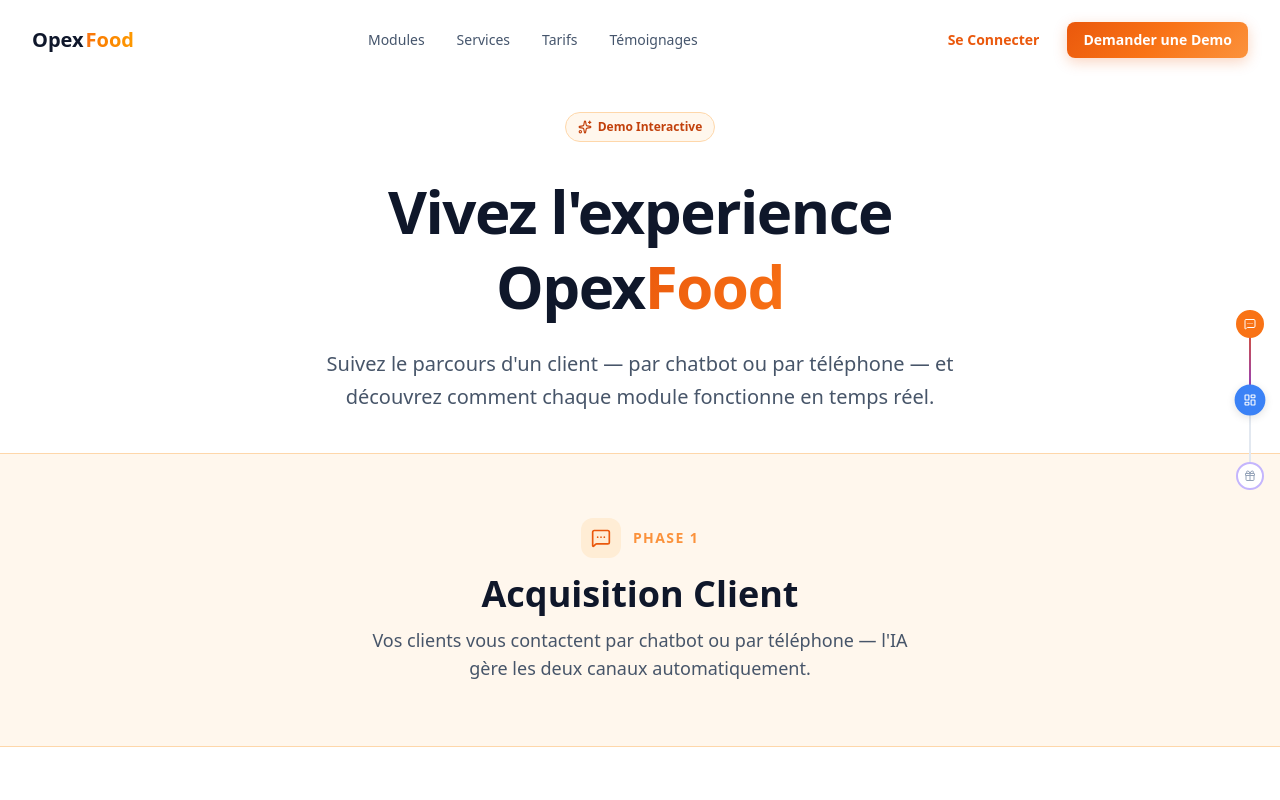
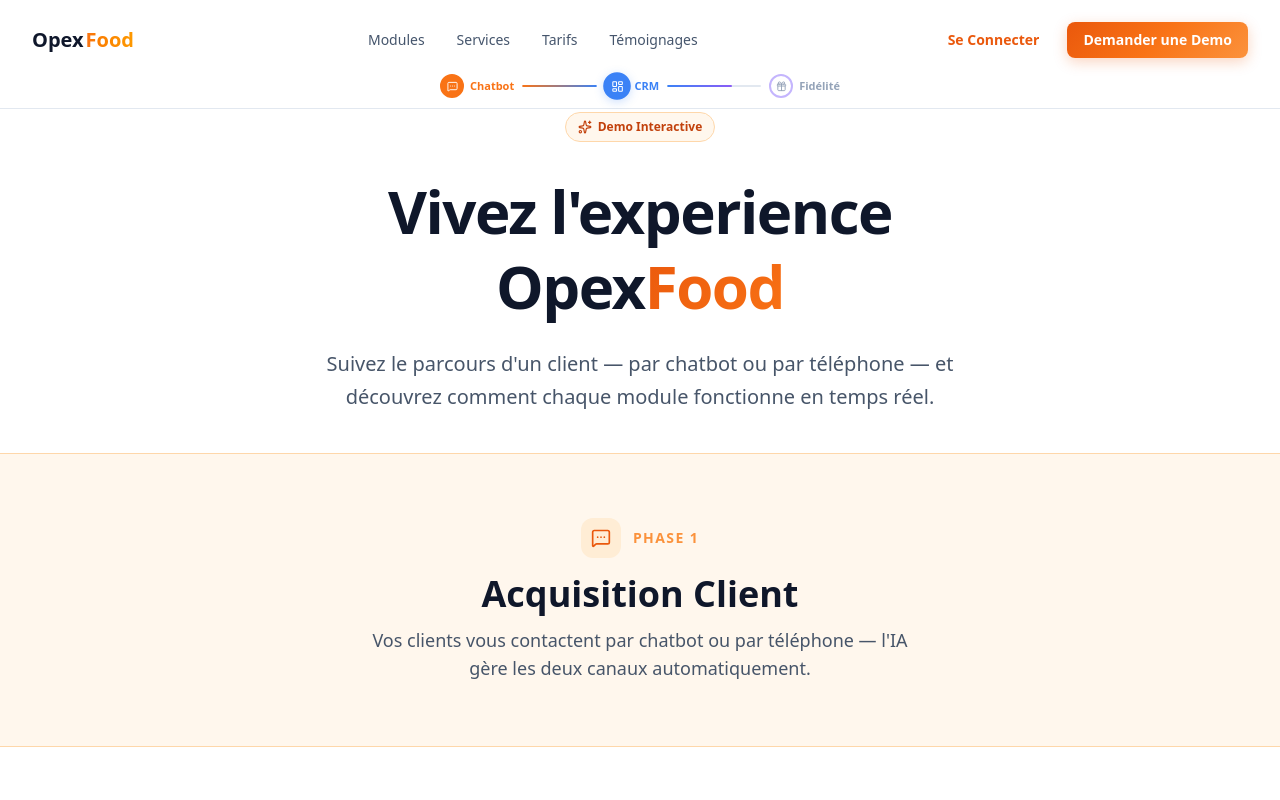
Before and after one commit to PHT001/opexfood, a Next.js app: page /demo in a window 1280 px wide. Shown: the top 800 px of the page. Built offline with nearby package versions, Linux system fonts and the light colour scheme.

Commit message:
fix: move progress line to horizontal top bar below navbar
Co-Authored-By: Claude Opus 4.6 <noreply@anthropic.com>

```diff
--- a/src/components/demo/DemoProgressLine.tsx
+++ b/src/components/demo/DemoProgressLine.tsx
@@ -4,24 +4,16 @@ import { useEffect, useRef, useState } from "react";
 import { MessageSquareMore, LayoutDashboard, Gift } from "lucide-react";
 
 const steps = [
-  { id: "step-chatbot", label: "Acquisition", icon: MessageSquareMore, activeBg: "#f97316", borderColor: "#fdba74", inactiveBg: "#fff7ed" },
-  { id: "step-2", label: "CRM", icon: LayoutDashboard, activeBg: "#3b82f6", borderColor: "#93c5fd", inactiveBg: "#eff6ff" },
-  { id: "step-3", label: "Fidélité", icon: Gift, activeBg: "#8b5cf6", borderColor: "#c4b5fd", inactiveBg: "#f5f3ff" },
+  { id: "step-chatbot", label: "Chatbot", icon: MessageSquareMore, activeBg: "#f97316", borderColor: "#fdba74" },
+  { id: "step-2", label: "CRM", icon: LayoutDashboard, activeBg: "#3b82f6", borderColor: "#93c5fd" },
+  { id: "step-3", label: "Fidélité", icon: Gift, activeBg: "#8b5cf6", borderColor: "#c4b5fd" },
 ];
 
 export default function DemoProgressLine() {
   const [activeIndex, setActiveIndex] = useState(-1);
   const [progress, setProgress] = useState(0);
   const [visible, setVisible] = useState(false);
-  const [isMobile, setIsMobile] = useState(false);
   const rafRef = useRef<number>(0);
-
-  useEffect(() => {
-    const checkMobile = () => setIsMobile(window.innerWidth < 1024);
-    checkMobile();
-    window.addEventListener("resize", checkMobile, { passive: true });
-    return () => window.removeEventListener("resize", checkMobile);
-  }, []);
 
   useEffect(() => {
     const sectionEls = steps.map((s) => document.getElementById(s.id));
@@ -70,85 +62,67 @@ export default function DemoProgressLine() {
     return () => window.removeEventListener("scroll", onScroll);
   }, []);
 
-  const dotSize = isMobile ? 18 : 28;
-  const iconSize = isMobile ? 8 : 12;
-  const gap = isMobile ? 24 : 48;
-  const rightPos = isMobile ? 4 : 16;
-
   return (
     <div
       style={{
         position: "fixed",
-        right: rightPos,
-        top: "50%",
-        transform: "translateY(-50%)",
-        zIndex: 40,
-        display: "flex",
-        flexDirection: "column",
-        alignItems: "center",
-        transition: "opacity 0.5s",
+        top: 64,
+        left: 0,
+        right: 0,
+        zIndex: 45,
+        transition: "opacity 0.4s, transform 0.4s",
         opacity: visible ? 1 : 0,
+        transform: visible ? "translateY(0)" : "translateY(-100%)",
         pointerEvents: visible ? "auto" : "none",
       }}
     >
-      {/* Background line */}
+      {/* Background bar */}
       <div
         style={{
-          position: "absolute",
-          left: "50%",
-          transform: "translateX(-50%)",
-          top: 0,
-          bottom: 0,
-          width: 2,
-          backgroundColor: "#e2e8f0",
-          borderRadius: 9999,
+          backgroundColor: "rgba(255,255,255,0.92)",
+          backdropFilter: "blur(12px)",
+          WebkitBackdropFilter: "blur(12px)",
+          borderBottom: "1px solid #e2e8f0",
+          padding: "8px 16px",
         }}
-      />
-
-      {/* Progress fill */}
+      >
         <div
           style={{
-          position: "absolute",
-          left: "50%",
-          transform: "translateX(-50%)",
-          top: 0,
-          width: 2,
-          borderRadius: 9999,
-          transition: "height 0.3s ease-out",
-          height: `${progress * 100}%`,
-          background: "linear-gradient(to bottom, #ea580c, #7c3aed)",
+            maxWidth: 400,
+            margin: "0 auto",
+            display: "flex",
+            alignItems: "center",
+            gap: 0,
           }}
-      />
-
-      {/* Steps */}
-      <div style={{ position: "relative", display: "flex", flexDirection: "column", gap }}>
+        >
           {steps.map((step, i) => {
             const Icon = step.icon;
             const isActive = i <= activeIndex;
             const isCurrent = i === activeIndex;
+            const isLast = i === steps.length - 1;
 
             return (
+              <div key={step.id} style={{ display: "flex", alignItems: "center", flex: isLast ? "0 0 auto" : "1 1 0%" }}>
+                {/* Dot + label */}
                 <button
-              key={step.id}
                   onClick={() => {
                     document.getElementById(step.id)?.scrollIntoView({ behavior: "smooth", block: "center" });
                   }}
                   style={{
-                position: "relative",
                     display: "flex",
                     alignItems: "center",
-                justifyContent: "center",
+                    gap: 6,
                     cursor: "pointer",
                     background: "none",
                     border: "none",
-                padding: 0,
+                    padding: "2px 0",
+                    flexShrink: 0,
                   }}
                 >
                   <div
                     style={{
-                  position: "relative",
-                  width: dotSize,
-                  height: dotSize,
+                      width: 24,
+                      height: 24,
                       borderRadius: "50%",
                       border: "2px solid",
                       borderColor: isActive ? step.activeBg : step.borderColor,
@@ -157,16 +131,67 @@ export default function DemoProgressLine() {
                       alignItems: "center",
                       justifyContent: "center",
                       transition: "all 0.3s",
-                  transform: isCurrent ? "scale(1.1)" : "scale(1)",
-                  boxShadow: isCurrent ? "0 2px 8px rgba(0,0,0,0.12)" : "none",
+                      transform: isCurrent ? "scale(1.15)" : "scale(1)",
+                      boxShadow: isCurrent ? `0 2px 8px ${step.activeBg}40` : "none",
+                      flexShrink: 0,
                     }}
                   >
-                <Icon style={{ width: iconSize, height: iconSize, color: isActive ? "#ffffff" : "#94a3b8", transition: "color 0.3s" }} />
+                    <Icon
+                      style={{
+                        width: 11,
+                        height: 11,
+                        color: isActive ? "#ffffff" : "#94a3b8",
+                        transition: "color 0.3s",
+                      }}
+                    />
                   </div>
+                  <span
+                    style={{
+                      fontSize: 11,
+                      fontWeight: 600,
+                      color: isActive ? step.activeBg : "#94a3b8",
+                      transition: "color 0.3s",
+                      whiteSpace: "nowrap",
+                    }}
+                  >
+                    {step.label}
+                  </span>
                 </button>
+
+                {/* Connecting line between dots */}
+                {!isLast && (
+                  <div
+                    style={{
+                      flex: 1,
+                      height: 2,
+                      marginLeft: 8,
+                      marginRight: 8,
+                      borderRadius: 9999,
+                      backgroundColor: "#e2e8f0",
+                      position: "relative",
+                      overflow: "hidden",
+                      minWidth: 20,
+                    }}
+                  >
+                    <div
+                      style={{
+                        position: "absolute",
+                        top: 0,
+                        left: 0,
+                        bottom: 0,
+                        borderRadius: 9999,
+                        transition: "width 0.3s ease-out",
+                        width: i < activeIndex ? "100%" : i === activeIndex ? `${Math.min(progress * 100 * steps.length - i * 100, 100)}%` : "0%",
+                        background: `linear-gradient(to right, ${step.activeBg}, ${steps[i + 1]?.activeBg || step.activeBg})`,
+                      }}
+                    />
+                  </div>
+                )}
+              </div>
             );
           })}
         </div>
       </div>
+    </div>
   );
 }
```
Lines whose indentation alone changed are shown as unchanged.
